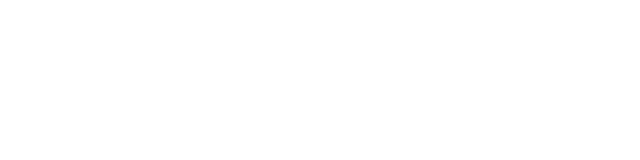
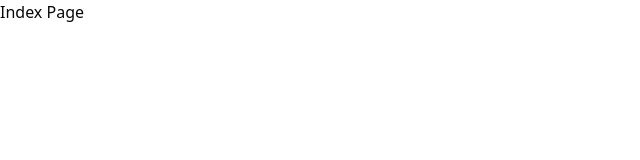
Before and after one commit to WillianIgorDeveloper/gmnotes, a React (Vite) app: page / in a window 1280 px wide. Shown: the top 160 px of the page, without its empty margins (0-640 px from the left). Built offline with nearby package versions, Linux system fonts and the light colour scheme.

Commit message:
add react-router-doom

```diff
--- a/package.json
+++ b/package.json
@@ -20,6 +20,7 @@
     "lucide-react": "^0.471.1",
     "react": "^18.3.1",
     "react-dom": "^18.3.1",
+    "react-router-dom": "^7.1.1",
     "tailwind-merge": "^2.6.0",
     "tailwindcss-animate": "^1.0.7"
   },
--- a/src/main.tsx
+++ b/src/main.tsx
@@ -1,13 +1,21 @@
 import { StrictMode } from "react"
 import { createRoot } from "react-dom/client"
+import { BrowserRouter, Route, Routes } from "react-router-dom"
+import { ROUTES } from "@utils"
 import "./index.css"
 // Contexts
 import { GlobalProvider } from "@contexts/_global"
+// Pages
+import { IndexPage } from "@pages/_index"
 
 createRoot(document.getElementById("root")!).render(
   <StrictMode>
     <GlobalProvider>
-      <div />
+      <BrowserRouter>
+        <Routes>
+          <Route path={ROUTES.INDEX} element={<IndexPage />} />
+        </Routes>
+      </BrowserRouter>
     </GlobalProvider>
   </StrictMode>,
 )
--- /dev/null
+++ b/src/presenters/pages/_index/index.tsx
@@ -0,0 +1,7 @@
+export function IndexPage() {
+  return (
+    <div>
+      <h1>Index Page</h1>
+    </div>
+  )
+}
--- /dev/null
+++ b/src/utils/constants/index.ts
@@ -0,0 +1 @@
+export * from "./routes"
--- /dev/null
+++ b/src/utils/constants/routes.ts
@@ -0,0 +1,3 @@
+export const ROUTES = {
+  INDEX: "/",
+}
--- a/src/utils/index.ts
+++ b/src/utils/index.ts
@@ -1 +1,2 @@
 export * from "./cn"
+export * from "./constants"
```
